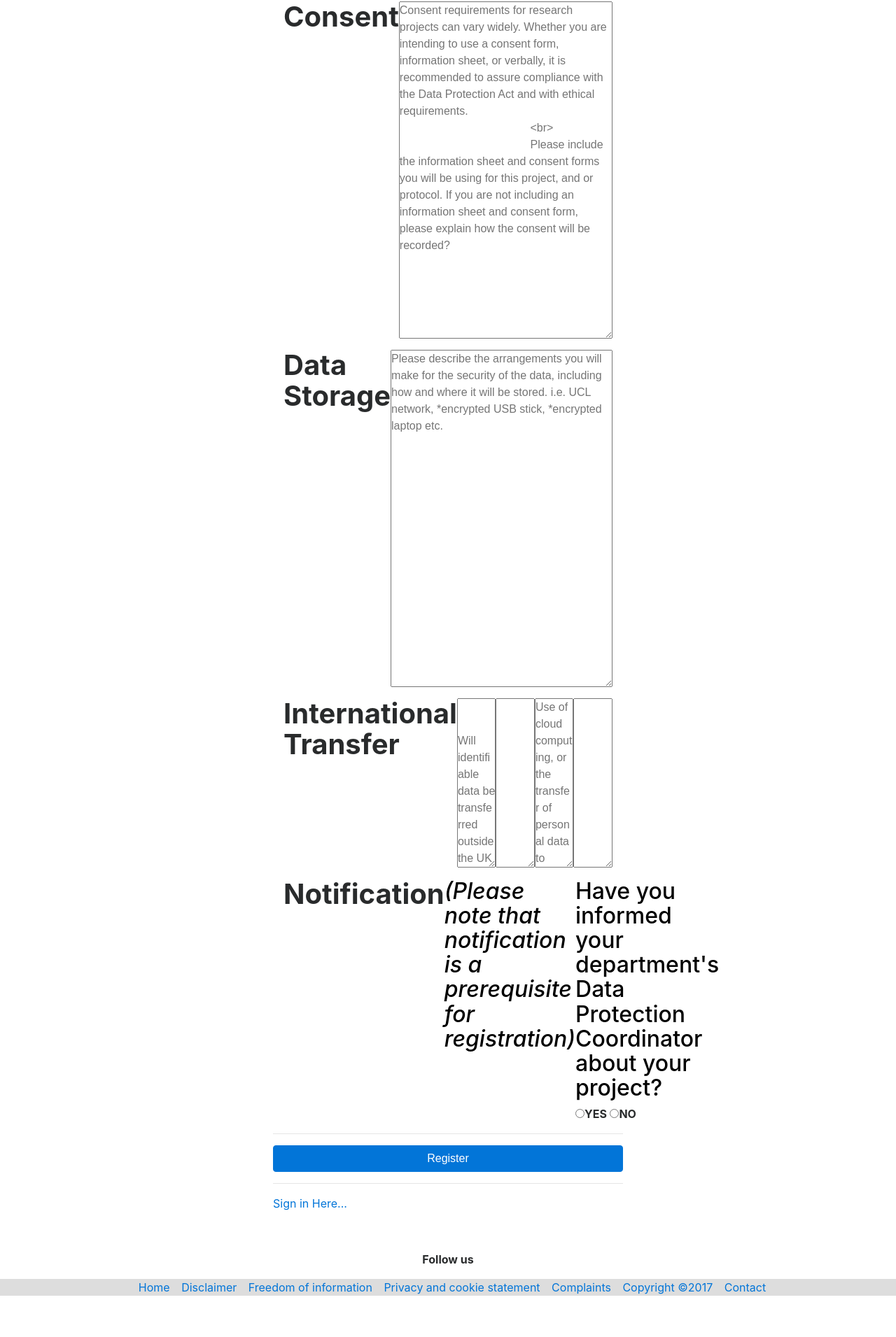
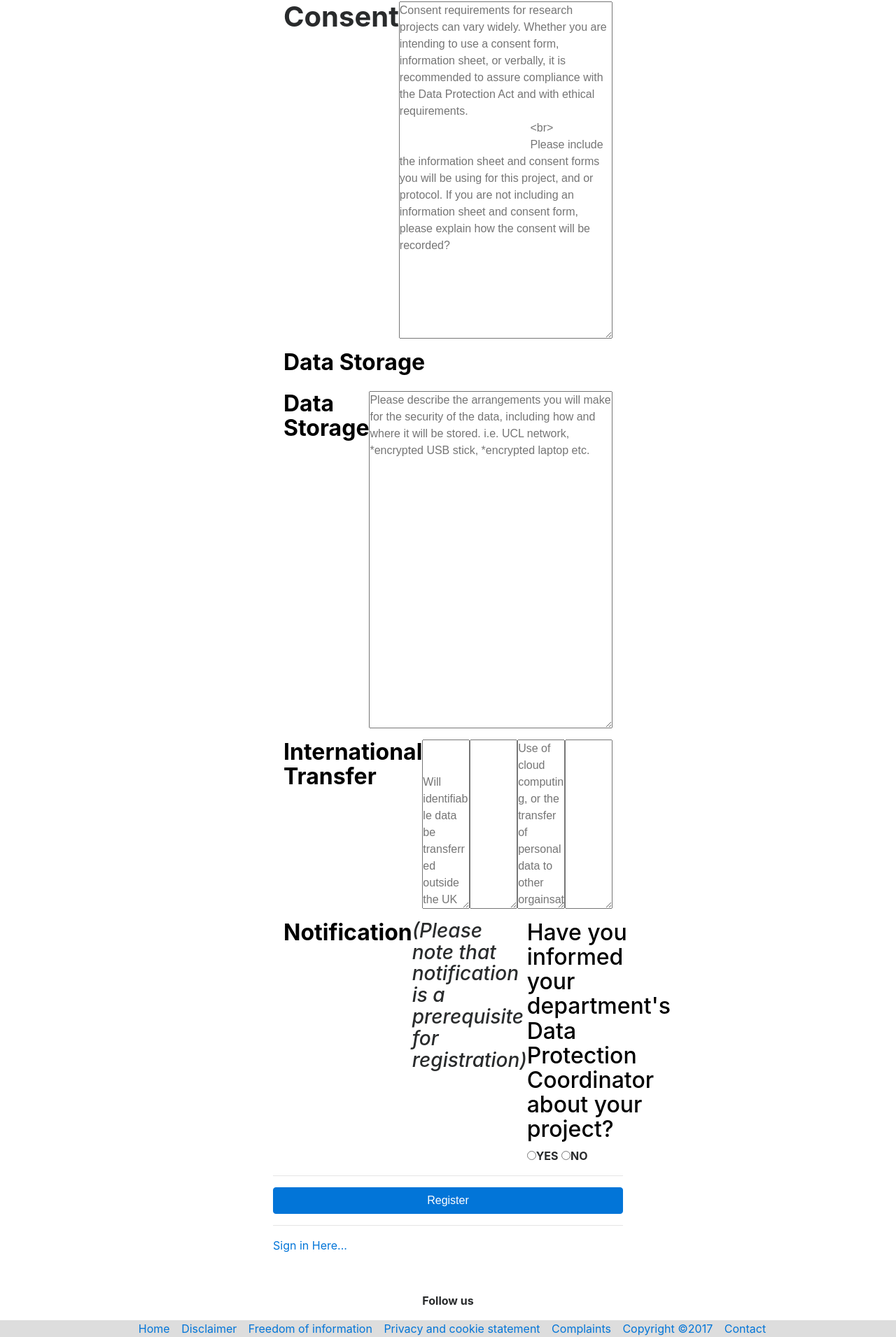
Before and after one commit to chisoftltd/RGUEthics, a PHP site: page /student.php in a window 1280 px wide. Shown: the part 2955-4866 px from the top of the page at 70% size. Before the commit the page ends 4807 px from the top, so only its background shows below. Run offline with PHP 8.4, Linux system fonts and the light colour scheme; data that the repository does not hold is empty.

Commit message:
Merge origin/master
Conflicts:
	register.php

```diff
--- a/student.php
+++ b/student.php
@@ -200,18 +200,26 @@ $error = false;
 
                         <div class="form-group">
                             <div class="input-group">
-                                <h1>
+                                <h2>
                                     <strong>Data Storage</strong>
-                                </h1>
+                                </h2>
+                            </div>
+                        </div>
+
+                        <div class="form-group">
+                            <div class="input-group">
+                                <h2>
+                                    <strong>Data Storage</strong>
+                                </h2>
                                 <textarea class="glyphicon glyphicon-lock" name="body" id="body" rows="20" cols="60" placeholder="Please describe the arrangements you will make for the security of the data, including how and where it will be stored. i.e. UCL network, *encrypted USB stick, *encrypted laptop etc." maxlength="60"></textarea>
                             </div>
                         </div>
 
                         <div class="form-group">
                             <div class="input-group">
-                                <h1>
+                                <h2>
                                     <strong>International Transfer</strong>
-                                </h1>
+                                </h2>
                                 <textarea class="glyphicon glyphicon-lock" name="body" id="body" rows="10" cols="60" placeholder="
                                           Will identifiable data be transferred outside the UK as part of this study? YES / NO
                                           <br>
@@ -235,10 +243,10 @@ $error = false;
 
                         <div class="form-group">
                             <div class="input-group">
-                                <h1>
+                                <h2>
                                     <strong>Notification</strong>
-                                </h1>
-                                <h2 style="font-style: italic">(Please note that notification is a prerequisite for registration)</h2>
+                                </h2>
+                                <h3 style="font-style: italic">(Please note that notification is a prerequisite for registration)</h3>
                                 <div><h2>Have you informed your department's Data Protection Coordinator about your project? </h2>
                                     <input type="radio" name="yes" value="1"><b>YES</b>
                                     <input type="radio" name="yes" value="0"><b>NO</b>
```
